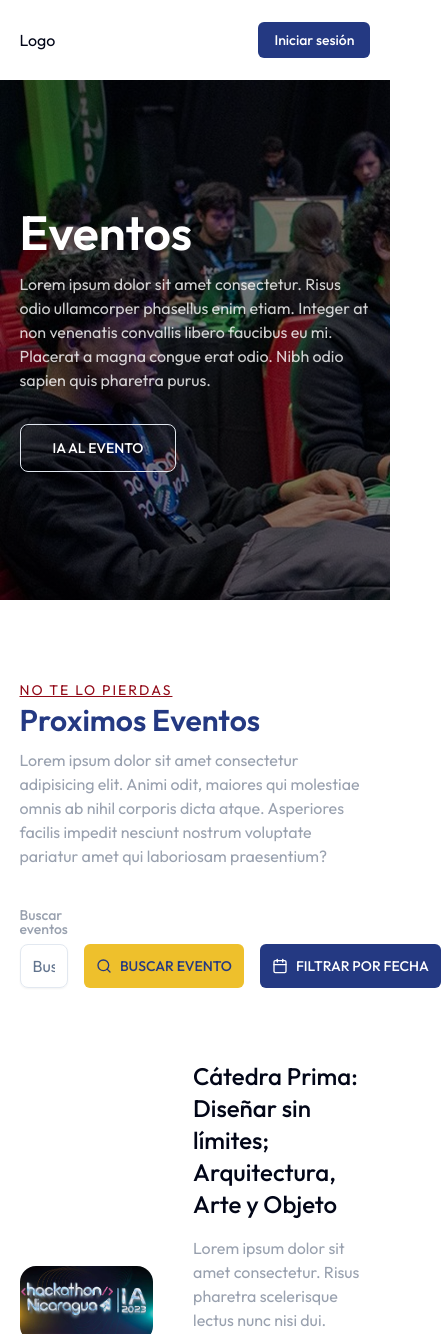
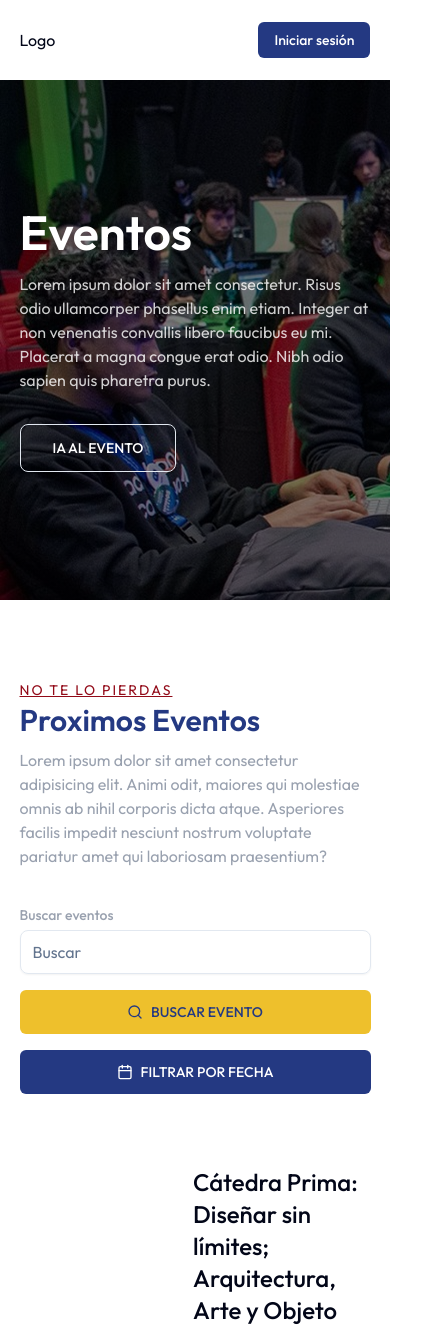
Before and after one commit to vanessamoralesm/front_unan, a React (Vite) app: page /eventos in a window 390 px wide. Shown: the top 1334 px of the page, 441 px wide, since content can reach past the window. Built offline with nearby package versions, Linux system fonts and the light colour scheme.

Commit message:
responsive de eventos

```diff
--- a/src/pages/landing/Events.tsx
+++ b/src/pages/landing/Events.tsx
@@ -27,13 +27,13 @@ export default function Events() {
               Lorem ipsum dolor sit amet consectetur adipisicing elit. Animi odit, maiores qui molestiae omnis ab nihil corporis dicta atque. Asperiores facilis impedit nesciunt nostrum voluptate pariatur amet qui laboriosam praesentium?
             </p>
           </div>
-          <div className="py-10 flex items-end gap-4 ">
+          <div className="py-10 flex flex-col md:flex-row items-end gap-4 ">
             <div  className="w-full max-w-sm">
                 <Label htmlFor="search" className="text-gray-400 mb-2">Buscar eventos</Label>
                 <Input name="search" placeholder="Buscar" className="w-full"  />
             </div>
-            <Button className="h-11 " variant={'yellow'}> <Search/> BUSCAR EVENTO</Button>
-            <Button className="h-11 " variant={'blue'}> <Calendar /> FILTRAR POR FECHA</Button>
+            <Button className="h-11 w-full md:w-auto " variant={'yellow'}> <Search/> BUSCAR EVENTO</Button>
+            <Button className="h-11 w-full md:w-auto " variant={'blue'}> <Calendar /> FILTRAR POR FECHA</Button>
           </div>
           <div className="grid mt-8 gap-10">
             <Event/>
```
